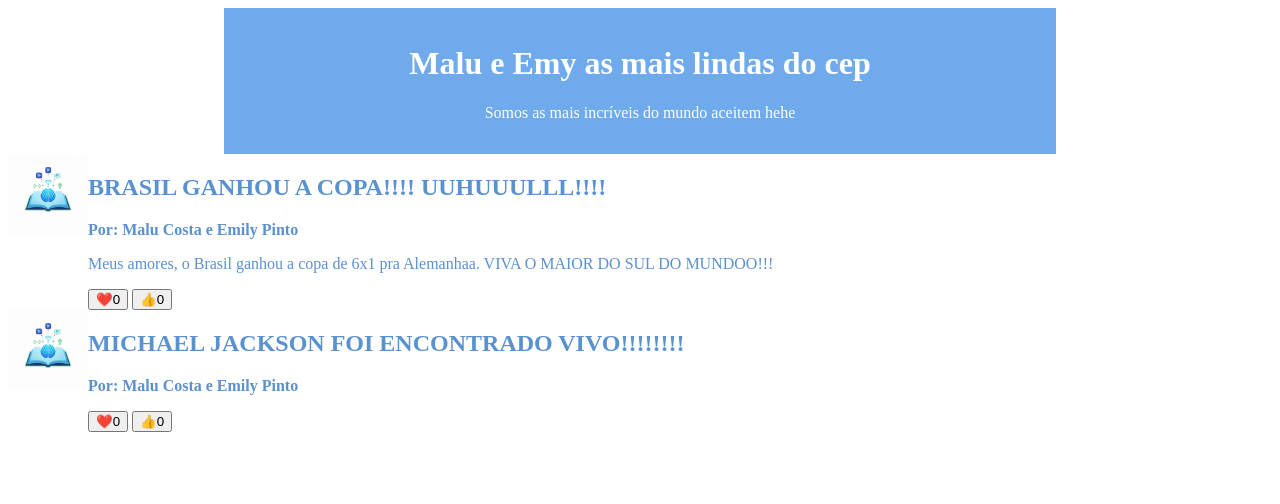
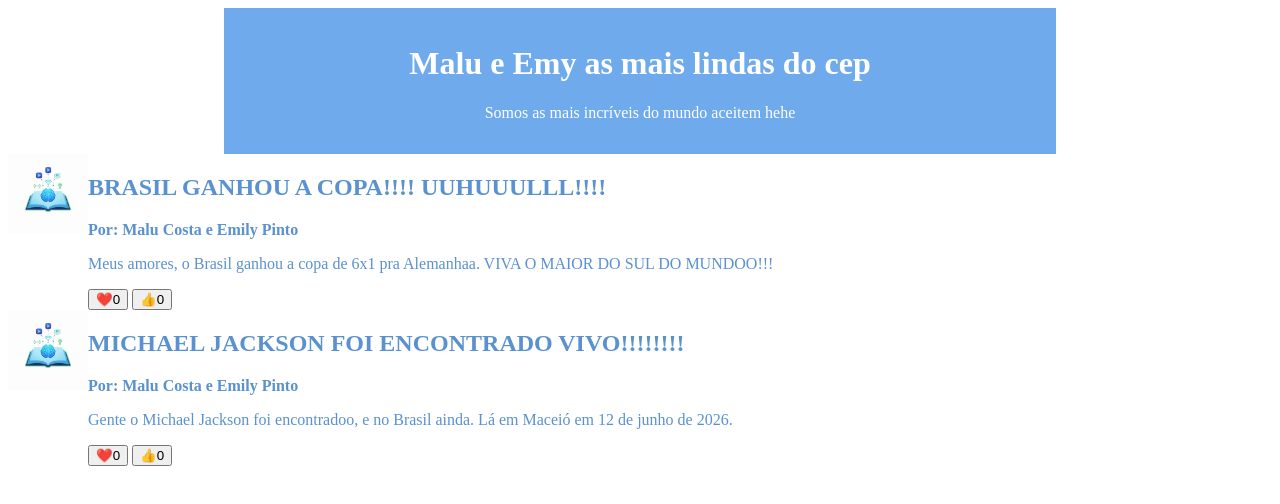
Before and after one commit to maluucds/maly, a plain HTML site: page index.html in a window 1280 px wide. Drawn offline with Linux system fonts and the light colour scheme.

Commit message:
rhygndghx

```diff
--- a/index.html
+++ b/index.html
@@ -64,7 +64,7 @@
             <div>
                 <h2>MICHAEL JACKSON FOI ENCONTRADO VIVO!!!!!!!!</h2>
                 <p class="artigo-autor">Por: Malu Costa e Emily Pinto</p>
-                <pGente o Michael Jackson foi encontradoo, e no Brasil ainda. Lá em Maceió em 12 de junho de 2026.</p>
+                <p> Gente o Michael Jackson foi encontradoo, e no Brasil ainda. Lá em Maceió em 12 de junho de 2026.</p>
                 <button>❤️<span>0</span></button>
                 <button>👍<span>0</span></button>
             </div>
```
